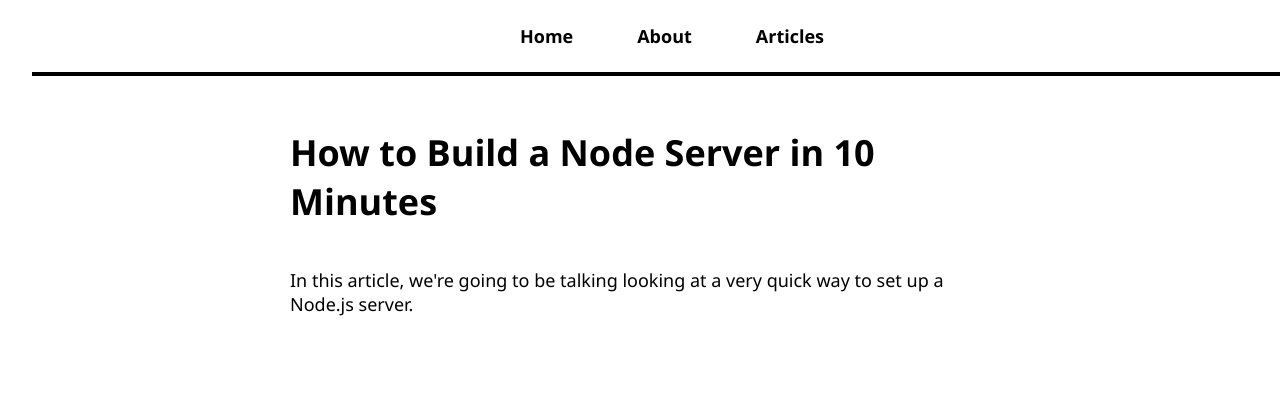
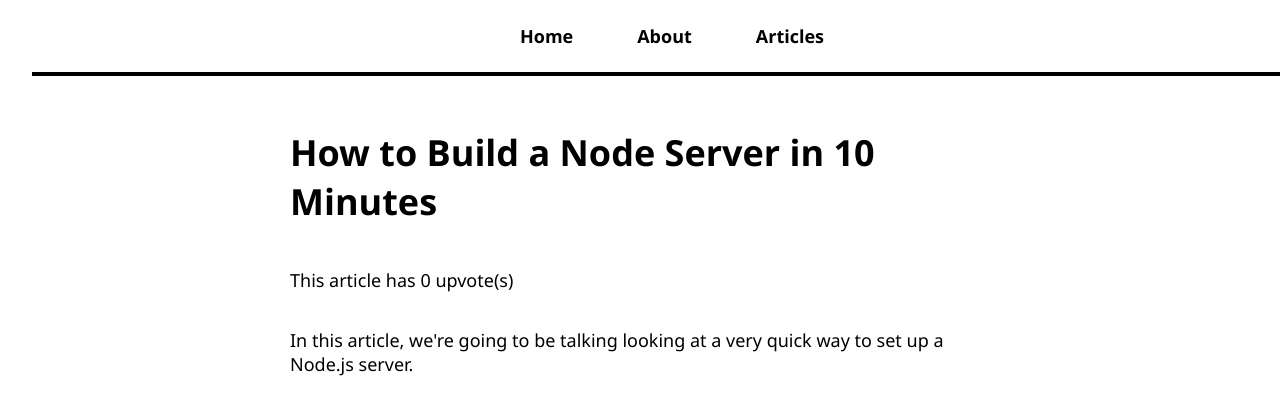
Before and after one commit to lbferrand/readers-blog, a React (Create React App) app: page /articles/learn-node in a window 1280 px wide. Shown: the top 414 px of the page. Built offline with nearby package versions, Linux system fonts and the light colour scheme; no server answers.

Commit message:
Add useEffect, axios

```diff
--- a/package.json
+++ b/package.json
@@ -2,10 +2,12 @@
   "name": "readers-blog",
   "version": "0.1.0",
   "private": true,
+  "proxy": "http://localhost:8000/",
   "dependencies": {
     "@testing-library/jest-dom": "^5.16.5",
     "@testing-library/react": "^13.4.0",
     "@testing-library/user-event": "^13.5.0",
+    "axios": "^1.4.0",
     "react": "^18.2.0",
     "react-dom": "^18.2.0",
     "react-router-dom": "^6.11.2",
--- a/src/Pages/ArticlePage.js
+++ b/src/Pages/ArticlePage.js
@@ -1,10 +1,25 @@
 import React from 'react'
+import { useState, useEffect } from 'react';
 import { useParams } from 'react-router-dom';
+import axios from 'axios';
 import articles from './article-content';
 import NotFoundPage from './NotFoundPage';
 
 const ArticlePage = () => {
+  const [articleInfo, setArticleInfo] = useState({ upvotes: 0, comments: [] })
   const { articleId } = useParams();
+
+  useEffect(() => {
+    const loadArticleInfo = async () => {
+      const response = await axios.get(`/api/articles/${articleId}`);
+      const newArticleInfo = response.data;
+      setArticleInfo(newArticleInfo);
+    }
+
+    loadArticleInfo();
+}, []);
+
+
   const article = articles.find(article => article.name === articleId);
 
   if (!article) {
@@ -14,6 +29,7 @@
   return (
     <>
       <h1>{article.title}</h1>
+      <p>This article has {articleInfo.upvotes} upvote(s)</p>
       {article.content.map((paragraph, i) => (
         <p key={i}>{paragraph}</p>
       ))}
```
Also changed, not shown: src/App.js (line endings or trailing spaces), 1 other file (tests, documents, lock files or other folders).
